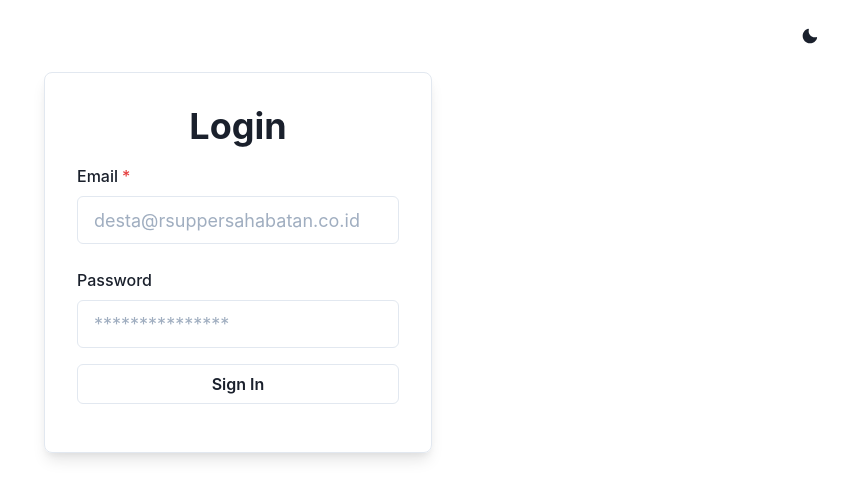
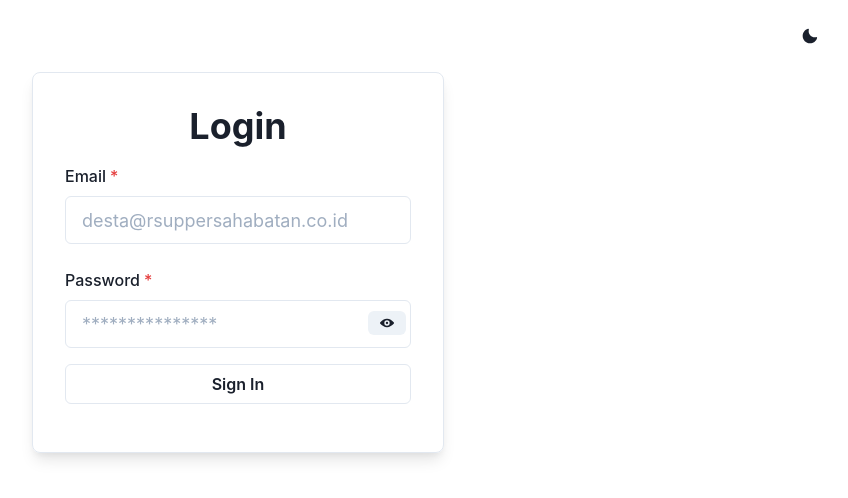
Before and after one commit to amati-tiru-modifikasi/loginpagechakraui, a React (Create React App) app: page / in a window 1280 px wide. Shown: the top 498 px of the page, without its empty margins (402-1250 px from the left). Built offline with nearby package versions, Linux system fonts and the light colour scheme.

Commit message:
Show Password

```diff
--- a/src/pages/LoginForm.js
+++ b/src/pages/LoginForm.js
@@ -1,5 +1,6 @@
 import React, { useState } from 'react'
-import { Flex,Box,Button,Heading,FormControl,FormLabel,Input,CircularProgress,Text } from '@chakra-ui/react'
+import { Flex,Box,Button,Heading,FormControl,FormLabel,Input,CircularProgress,Text,InputGroup,InputRightElement } from '@chakra-ui/react'
+import { ViewIcon, ViewOffIcon } from '@chakra-ui/icons'
 
 // komponen
 import { userLogin } from '../utils/mockApi'
@@ -12,6 +13,8 @@ function LoginForm() {
     const [ error, setError ] = useState('');
     const [ isLoading, setIsLoading ] = useState(false);
     const [ isLoggedIn, setIsLoggedIn ] = useState(false);
+    const [ showPassword, setShowPassword ] = useState(false);
+    const handleNyontekPassword = () => setShowPassword(!showPassword);
 
     const handleSubmit =  async e => {
         e.preventDefault();
@@ -20,11 +23,13 @@ function LoginForm() {
             await userLogin({ email, password })
             setIsLoggedIn(true);
             setIsLoading(false);
+            setShowPassword(false);
         } catch (error) {
             setError('Invalid username or password')
             setIsLoading(false);
             setEmail('');
             setPassword('');
+            setShowPassword(false);
         }
     }
 
@@ -52,9 +57,14 @@ function LoginForm() {
                                 <FormLabel>Email</FormLabel>
                                 <Input type="email" placeholder="desta@rsuppersahabatan.co.id" size="lg" onChange={e => setEmail(e.currentTarget.value)} />
                             </FormControl>
-                            <FormControl mt={6}>
+                            <FormControl isRequired mt={6}>
                                 <FormLabel>Password</FormLabel>
-                                <Input type="password" placeholder="***************" size="lg" onChange={e => setPassword(e.currentTarget.value)} />
+                                <InputGroup>
+                                    <Input type={showPassword?'text':'password'} placeholder="***************" size="lg" onChange={e => setPassword(e.currentTarget.value)} />
+                                    <InputRightElement width="3rem" mt="3px">
+                                        <Button h="1.5rem" size="sm" onClick={handleNyontekPassword}>{showPassword? <ViewOffIcon />:<ViewIcon />}</Button>
+                                    </InputRightElement>
+                                </InputGroup>
                             </FormControl>
                             <Button mt={4} type="submit" variant="outline" w="full">
                                 {isLoading? (<CircularProgress  isIndeterminate size="24px" color="teal" />) : ('Sign In')}
```
